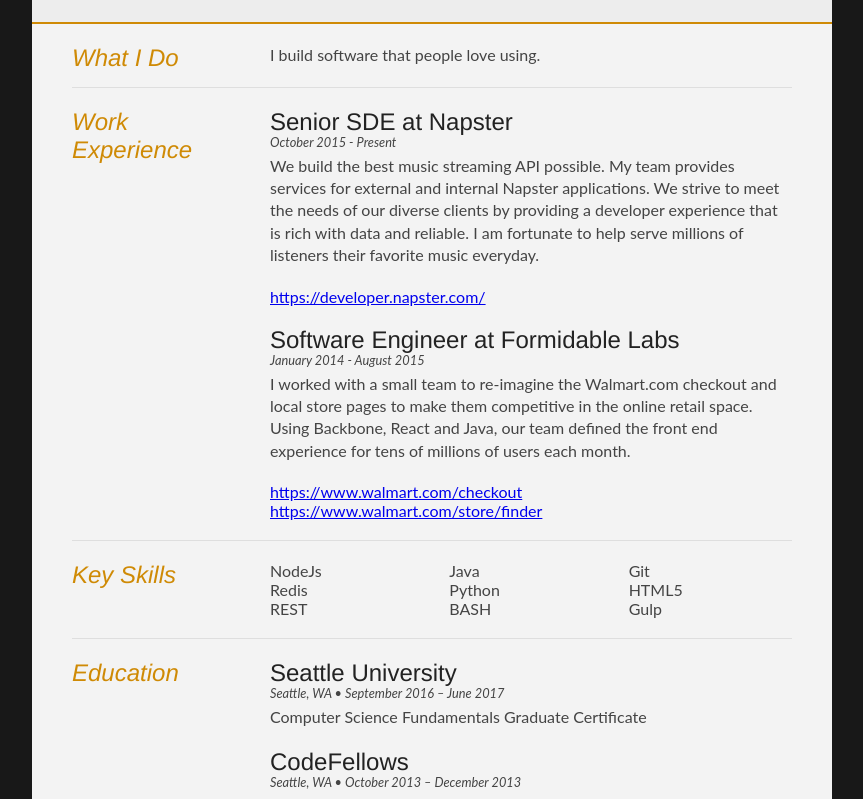
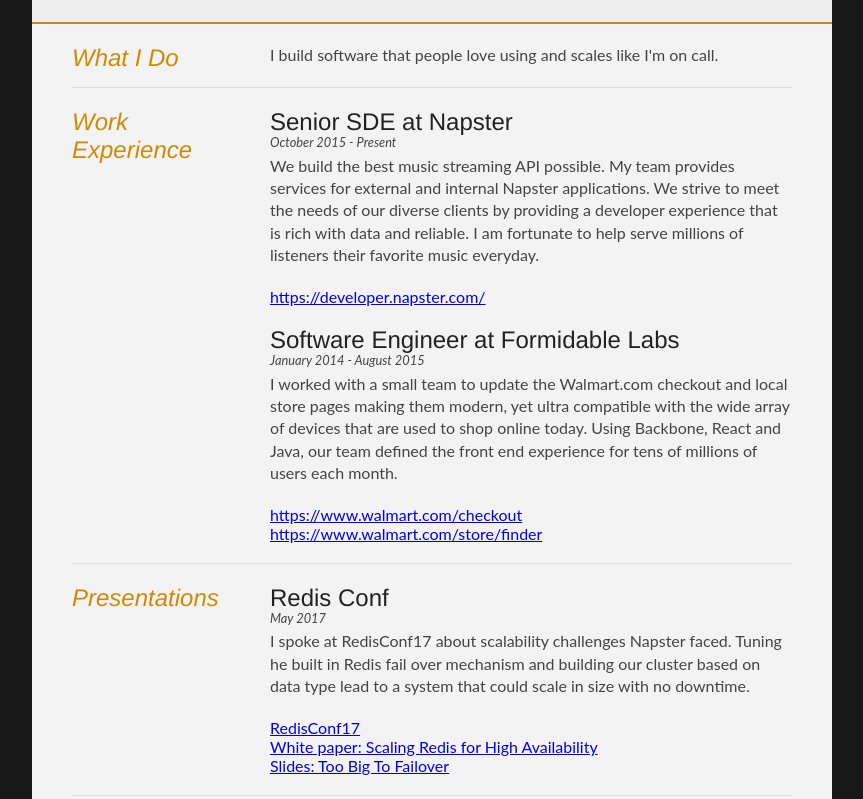
Before and after one commit to lolpack/lolpack.github.io, a plain HTML site: page resume.html in a window 1280 px wide. Shown: the part 150-949 px from the top of the page, without its empty margins (208-1071 px from the left). Drawn offline with Linux system fonts and the light colour scheme.

Commit message:
Add Redis conf info

```diff
--- a/resume.html
+++ b/resume.html
@@ -44,7 +44,7 @@
 				</div>
 
 				<div class="sectionContent">
-					<p>I build software that people love using.</p>
+					<p>I build software that people love using and scales like I'm on call.</p>
 				</div>
 			</article>
 			<div class="clear"></div>
@@ -70,7 +70,7 @@
 				<article>
 					<h2>Software Engineer at Formidable Labs</h2>
 					<p class="subDetails">January 2014 - August 2015</p>
-					<p>I worked with a small team to re-imagine the Walmart.com checkout and local store pages to make them competitive in the online retail space. Using Backbone, React and Java, our team defined the front end experience for tens of millions of users each month.</p>
+					<p>I worked with a small team to update the Walmart.com checkout and local store pages making them modern, yet ultra compatible with the wide array of devices that are used to shop online today. Using Backbone, React and Java, our team defined the front end experience for tens of millions of users each month.</p>
 					<ul class="keyLinks">
 						<li><a href="https://www.walmart.com/checkout/">https://www.walmart.com/checkout</li></a>
 						<li><a href="https://www.walmart.com/store/finder">https://www.walmart.com/store/finder</li></a>
@@ -80,6 +80,25 @@
 			<div class="clear"></div>
 		</section>
 
+		<section>
+			<div class="sectionTitle">
+				<h1>Presentations</h1>
+			</div>
+
+			<div class="sectionContent">
+				<article>
+					<h2>Redis Conf</h2>
+					<p class="subDetails">May 2017</p>
+					<p>I spoke at RedisConf17 about scalability challenges Napster faced. Tuning he built in Redis fail over mechanism and building our cluster based on data type lead to a system that could scale in size with no downtime.</p>
+					<ul class="keyLinks">
+						<li><a href="http://redisconf.com">RedisConf17</li></a>
+						<li><a href="rediswhitepaper.pdf">White paper: Scaling Redis for High Availability</li></a>
+						<li><a href="https://docs.google.com/presentation/d/1siEAmzoBbvHO9-6zVE5QpOZnf01SE_y9e4pdxVINRyM/present?slide=id.g1c4fadc2ea_2_1545">Slides: Too Big To Failover</li></a>
+					</ul>
+				</article>
+			</div>
+			<div class="clear"></div>
+		</section>
 
 		<section>
 			<div class="sectionTitle">
@@ -111,8 +130,8 @@
 			<div class="sectionContent">
 				<article>
 					<h2>Seattle University</h2>
-					<p class="subDetails">Seattle, WA • September 2016 – June 2017</p>
-					<p>Computer Science Fundamentals Graduate Certificate</p>
+					<p class="subDetails">Seattle, WA • April 2017 – Present</p>
+					<p>Master of Science in Computer Science</p>
 				</article>
 				<article>
 					<h2>CodeFellows</h2>
```
Also changed, not shown: 1 other file.
